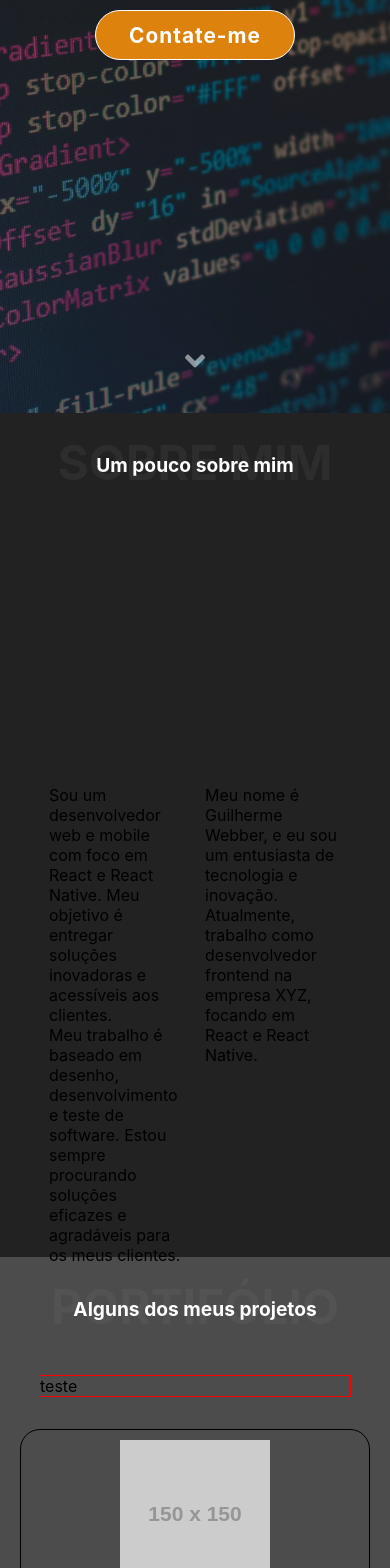
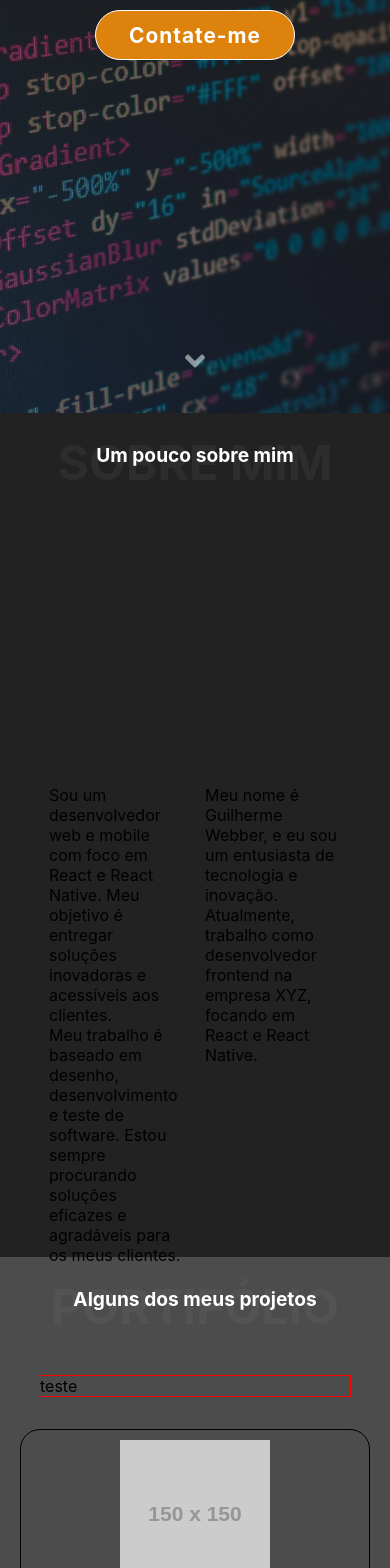
Before and after one commit to guiwebber/finalPortfolio, a React (Vite) app: page / in a window 390 px wide. Shown: the part 431-1999 px from the top of the page. Built offline with nearby package versions, Linux system fonts and the light colour scheme.

Commit message:
ajustes nos titles

```diff
--- a/src/components/body/about/About.css
+++ b/src/components/body/about/About.css
@@ -36,7 +36,7 @@
     .containerAbout .frontTitle h2 {
       position: relative;
       color: white;
-      top: 40px;
+      top: 30px;
       font-size: 1.2rem;
     }
   }
--- a/src/components/body/contact/Contact.css
+++ b/src/components/body/contact/Contact.css
@@ -13,7 +13,7 @@
     .containerContact .frontTitle h2 {
       position: relative;
       color: white;
-      top: 40px;
+      top: 30px;
       font-size: 1.2rem;
     }
   }
--- a/src/components/body/projects/Projects.css
+++ b/src/components/body/projects/Projects.css
@@ -57,7 +57,7 @@
   .containerProjects .frontTitle h2 {
     position: relative;
     color: white;
-    top: 40px;
+    top: 30px;
     font-size: 1.2rem;
   }
 }
--- a/src/components/body/skills/Skills.css
+++ b/src/components/body/skills/Skills.css
@@ -15,7 +15,7 @@
     .containerSkills .frontTitle h2 {
       position: relative;
       color: white;
-      top: 40px;
+      top: 30px;
       font-size: 1.2rem;
     }
   }
```
